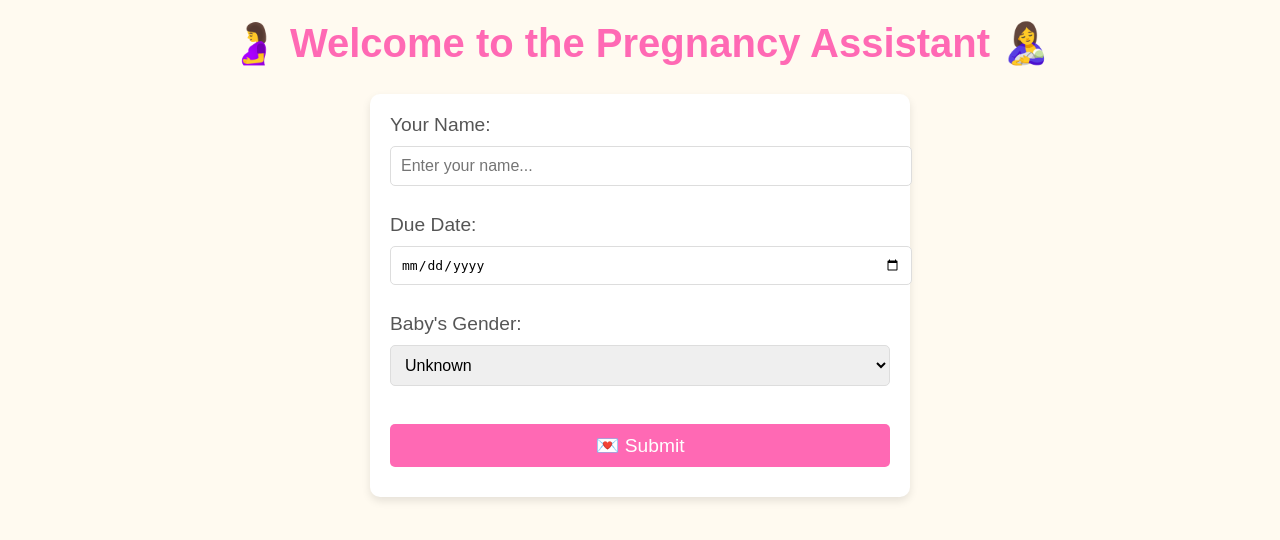
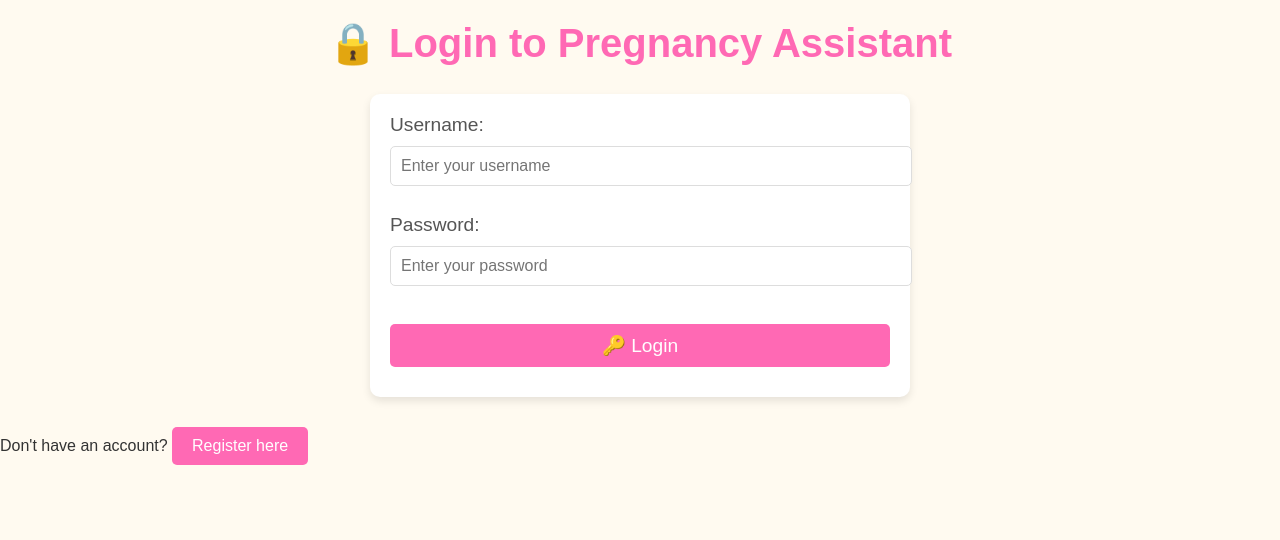
Before and after one commit to santiabregu/BabyChatBot, a FastAPI app: page / in a window 1280 px wide. Shown: the top 540 px of the page. Run offline with FastAPI, Linux system fonts and the light colour scheme.

Commit message:
Progress

```diff
--- a/frontend/static/style.css
+++ b/frontend/static/style.css
@@ -75,3 +75,18 @@ button:hover {
 #chatbox button {
     align-self: flex-end;
 }
+
+a {
+    text-decoration: none;
+    color: #fff;
+    background-color: #ff69b4;
+    padding: 10px 20px;
+    border-radius: 5px;
+    font-size: 1em;
+    display: inline-block;
+    margin-top: 10px;
+}
+
+a:hover {
+    background-color: #ff85c2;
+}
--- /dev/null
+++ b/frontend/templates/login.html
@@ -0,0 +1,21 @@
+<!DOCTYPE html>
+<html>
+<head>
+    <title>Login</title>
+    <link rel="stylesheet" href="/static/style.css">
+</head>
+<body>
+    <h1>🔒 Login to Pregnancy Assistant</h1>
+    <form action="/login" method="post">
+        <label for="username">Username:</label>
+        <input type="text" id="username" name="username" placeholder="Enter your username" required><br><br>
+
+        <label for="password">Password:</label>
+        <input type="password" id="password" name="password" placeholder="Enter your password" required><br><br>
+
+        <button type="submit">🔑 Login</button>
+    </form>
+
+    <p>Don't have an account? <a href="/register">Register here</a></p>
+</body>
+</html>
--- a/src/main.py
+++ b/src/main.py
@@ -3,6 +3,32 @@ from fastapi.responses import HTMLResponse
 from fastapi.templating import Jinja2Templates
 from fastapi.staticfiles import StaticFiles
 from src.chatbot import PregnancyChatbot
+from sqlalchemy import create_engine
+from sqlalchemy.orm import sessionmaker
+from src.models import Base
+from passlib.context import CryptContext
+from src.models import User
+from sqlalchemy.orm import Session
+from fastapi import HTTPException
+from fastapi.responses import RedirectResponse
+
+
+
+# Create a password hashing context
+pwd_context = CryptContext(schemes=["bcrypt"], deprecated="auto")
+
+def hash_password(password: str) -> str:
+    return pwd_context.hash(password)
+
+def verify_password(plain_password: str, hashed_password: str) -> bool:
+    return pwd_context.verify(plain_password, hashed_password)
+
+DATABASE_URL = "sqlite:///./babychatbot.db"
+engine = create_engine(DATABASE_URL)
+SessionLocal = sessionmaker(autocommit=False, autoflush=False, bind=engine)
+
+# Create tables
+Base.metadata.create_all(bind=engine)
 
 # Initialize FastAPI app
 app = FastAPI()
@@ -20,11 +46,11 @@ app.mount("/static", StaticFiles(directory="frontend/static"), name="static")
 user_data = {}
 
 @app.get("/", response_class=HTMLResponse)
-async def get_form(request: Request):
+async def get_login(request: Request):
     """
-    Render the form for user input (e.g., due date, gender, etc.).
+    Render the login screen.
     """
-    return templates.TemplateResponse("form.html", {"request": request})
+    return templates.TemplateResponse("login.html", {"request": request})
 
 @app.post("/submit", response_class=HTMLResponse)
 async def submit_form(
@@ -42,7 +68,7 @@ async def submit_form(
         "baby_gender": baby_gender,
         "user_name": user_name,
     }
-    return templates.TemplateResponse("chat.html", {"request": request, "user_name": user_name})
+    return RedirectResponse(url="/chat", status_code=303)
 
 @app.post("/chat")
 async def chat(user_message: str = Form(...)):
@@ -59,4 +85,74 @@ async def chat(user_message: str = Form(...)):
 
     # Get AI response
     response = chatbot.send_message(user_message)
-    return {"response": response}
+    return {"response": response}\
+
+@app.post("/register")
+async def register_user(
+    username: str = Form(...),
+    email: str = Form(...),
+    password: str = Form(...)
+):
+    db: Session = SessionLocal()
+    # Check if the username or email already exists
+    existing_user = db.query(User).filter((User.username == username) | (User.email == email)).first()
+    if existing_user:
+        raise HTTPException(status_code=400, detail="Username or email already exists")
+
+    # Hash the password and save the user
+    hashed_password = hash_password(password)
+    new_user = User(username=username, email=email, hashed_password=hashed_password)
+    db.add(new_user)
+    db.commit()
+    db.refresh(new_user)
+    return {"message": "User registered successfully"}
+
+@app.post("/login", response_class=HTMLResponse)
+async def login_user(
+    request: Request,
+    username: str = Form(...),
+    password: str = Form(...)
+):
+    db: Session = SessionLocal()
+    # Find the user by username
+    user = db.query(User).filter(User.username == username).first()
+    if not user or not verify_password(password, user.hashed_password):
+        raise HTTPException(status_code=400, detail="Invalid username or password")
+
+    # Redirect to the form after successful login
+    response = RedirectResponse(url="/form", status_code=303)
+    response.set_cookie(key="username", value=username)  # Optional: Set a cookie for session tracking
+    return response
+
+@app.get("/form", response_class=HTMLResponse)
+async def get_form(request: Request):
+    """
+    Render the form for user input (e.g., due date, gender, etc.).
+    """
+    username = request.cookies.get("username")  # Optional: Get the username from the cookie
+    if not username:
+        return RedirectResponse(url="/", status_code=303)  # Redirect to login if not logged in
+    return templates.TemplateResponse("form.html", {"request": request})
+
+@app.get("/chat", response_class=HTMLResponse)
+async def get_chat(request: Request):
+    """
+    Render the chatbot interface.
+    """
+    username = request.cookies.get("username")  # Optional: Get the username from the cookie
+    if not username:
+        return RedirectResponse(url="/", status_code=303)  # Redirect to login if not logged in
+    return templates.TemplateResponse("chat.html", {"request": request, "user_name": user_data.get("user_name")})
+
+@app.get("/logout")
+async def logout():
+    response = RedirectResponse(url="/", status_code=303)
+    response.delete_cookie(key="username")  # Clear the username cookie
+    return response
+
+@app.get("/register", response_class=HTMLResponse)
+async def get_register(request: Request):
+    """
+    Render the registration page.
+    """
+    return templates.TemplateResponse("register.html", {"request": request})
```
Also changed, not shown: frontend/templates/register.html (added, +24 -0 lines), frontend/ui.py (deleted, +0 -23 lines), src/models.py (added, +11 -0 lines), babychatbot.db (added), frontend/static/hola.md (deleted).
